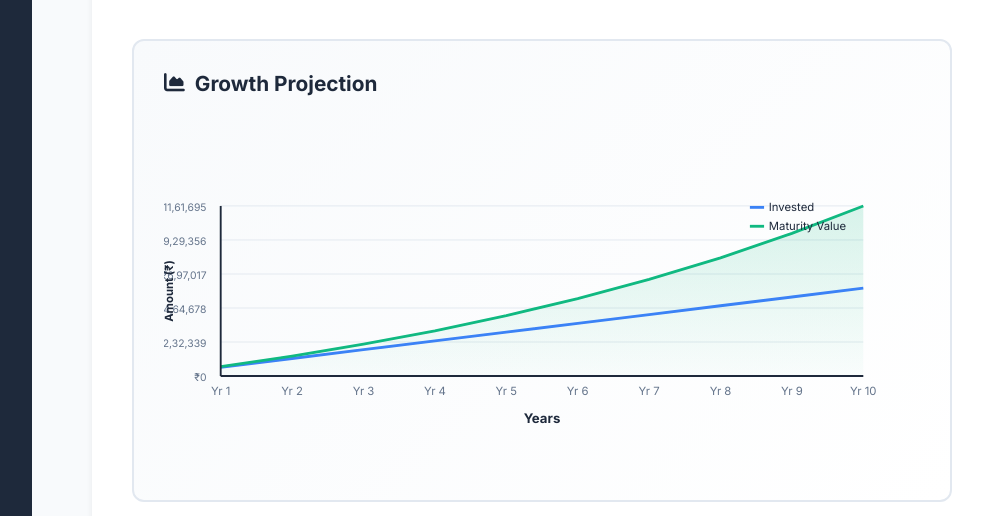
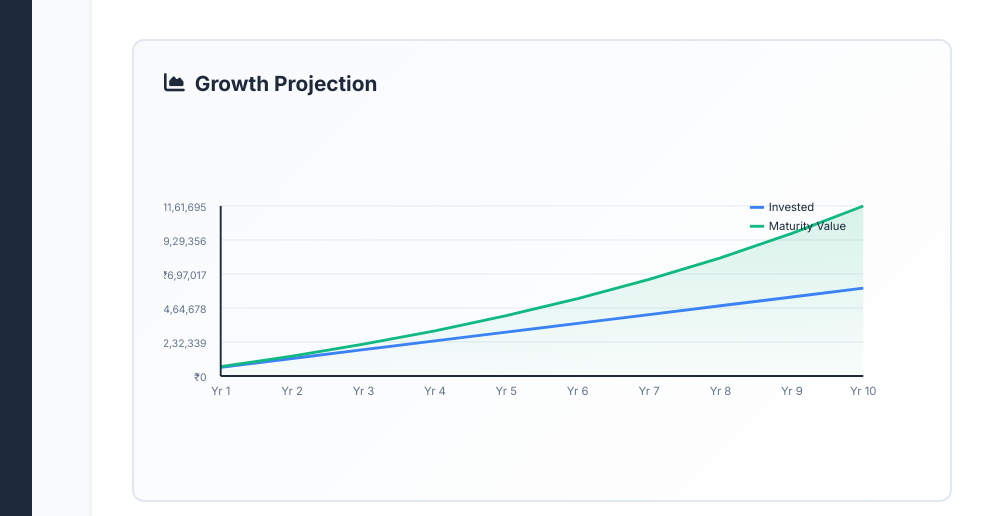
Before and after one commit to InfraXCoders/mf-research-portal, a website: page calculator.html in a window 1280 px wide. Shown: the part 922-1438 px from the top of the page, without its empty margins (228-1211 px from the left). Drawn offline with Linux system fonts and the light colour scheme.

Commit message:
Remove axis labels (Years & Amount) from all calculator graphs
Graph Simplification:
✅ Removed 'Years' X-axis label
✅ Removed 'Amount (₹)' Y-axis label
✅ Cleaner, more minimalist graph appearance
✅ Values (₹amounts and Yr labels) still visible
✅ Legend remains for line identification

What Remains Visible:
- Y-axis values: ₹10,000, ₹20,000, etc.
- X-axis values: Yr 1, Yr 2, Yr 3, etc.
- Graph lines with gradient fill
- Legend (Invested/Returns or Principal/Interest)
- Grid lines for reference

Applied to all 6 calculators:
1. SIP Calculator
2. Lumpsum Calculator
3. SWP (Pension) Calculator
4. Loan EMI Calculator
5. Annual SIP Calculator
6. Step-up SIP Calculator

```diff
--- a/calculator.html
+++ b/calculator.html
@@ -1438,12 +1438,6 @@
                 ${yLabels}
                 ${xLabels}
 
-                <!-- Y-axis label -->
-                <text x="10" y="${padding + graphHeight / 2}" text-anchor="middle" font-size="12" font-weight="bold" fill="#1e293b" transform="rotate(-90, 10, ${padding + graphHeight / 2})">Amount (₹)</text>
-
-                <!-- X-axis label -->
-                <text x="${padding + graphWidth / 2}" y="${height - 10}" text-anchor="middle" font-size="14" font-weight="bold" fill="#1e293b">Years</text>
-
                 <!-- Legend -->
                 <g transform="translate(${width - 180}, ${padding})">
                     <rect x="0" y="0" width="15" height="3" fill="#3b82f6"/>
```
